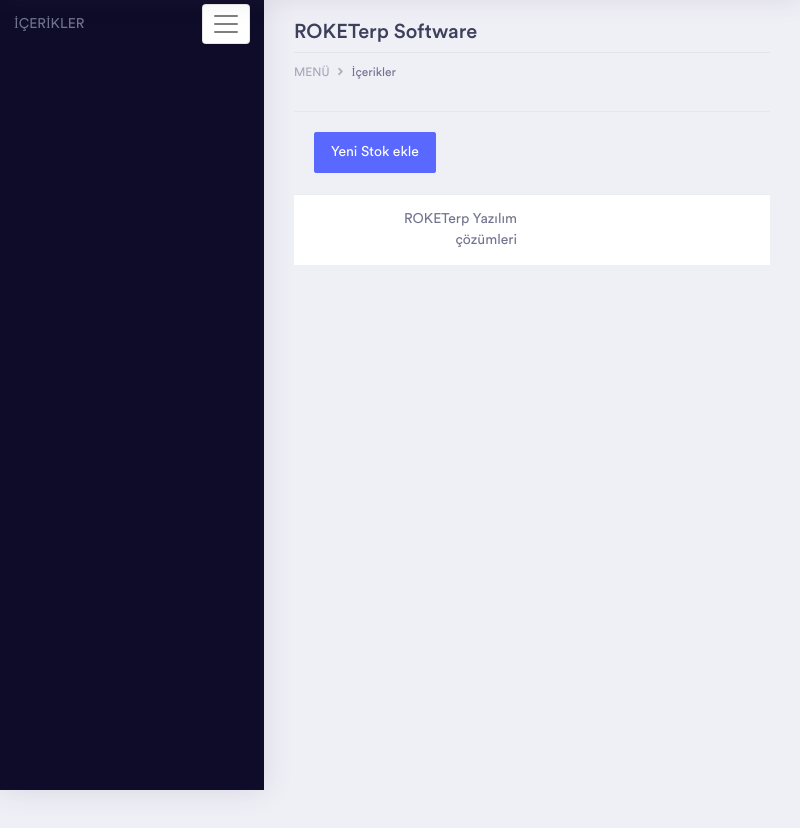
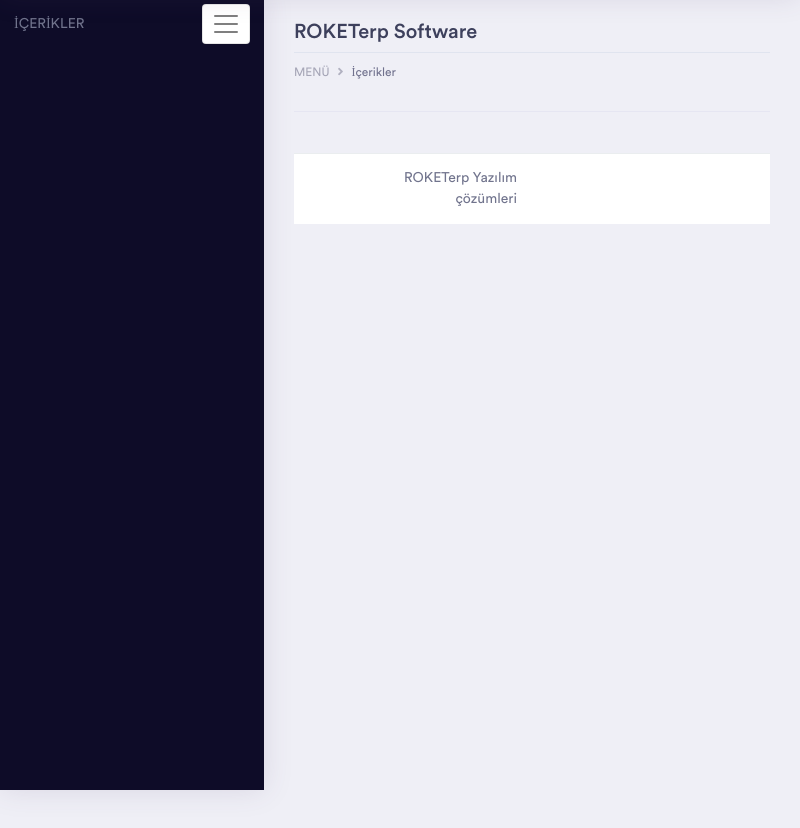
Before and after one commit to mustafakemalgordesli/roket-erp, an Electron app: page pages/personel/personelYonetimi.html in a window 800 px wide. Shown: the part 70-898 px from the top of the page. Drawn offline with nearby package versions, Linux system fonts and the light colour scheme; no server answers; files whose address does not match are found by name.

Commit message:
personelYonetimi düzzenlemesi

```diff
--- a/pages/personel/personelYonetimi.html
+++ b/pages/personel/personelYonetimi.html
@@ -118,7 +118,7 @@
                     </div>
                 </div>
                 <div class="card-body border-top">
-                    <input type="submit" id="ekle" value="Yeni Stok ekle" class="btn btn-primary">
+
                 </div>
                 <div class="row">
                     <div class="col-xl-12 col-lg-12 col-md-12 col-sm-12 col-12">
```
